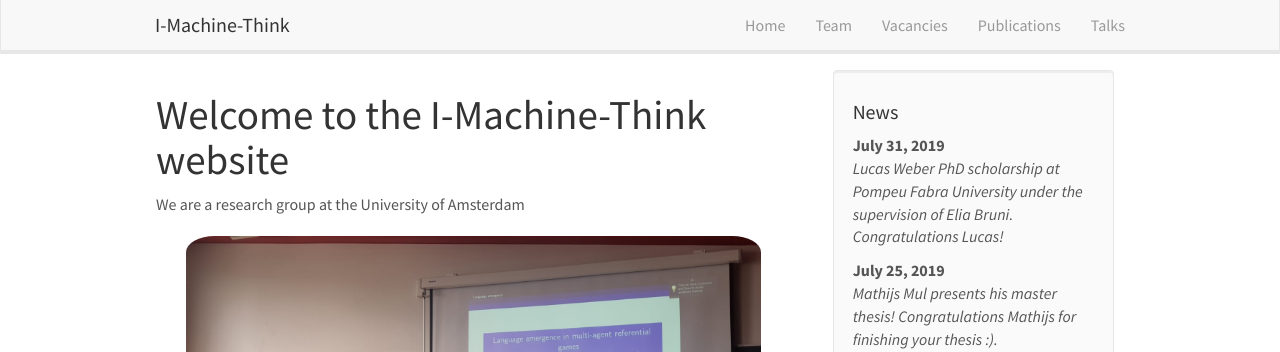
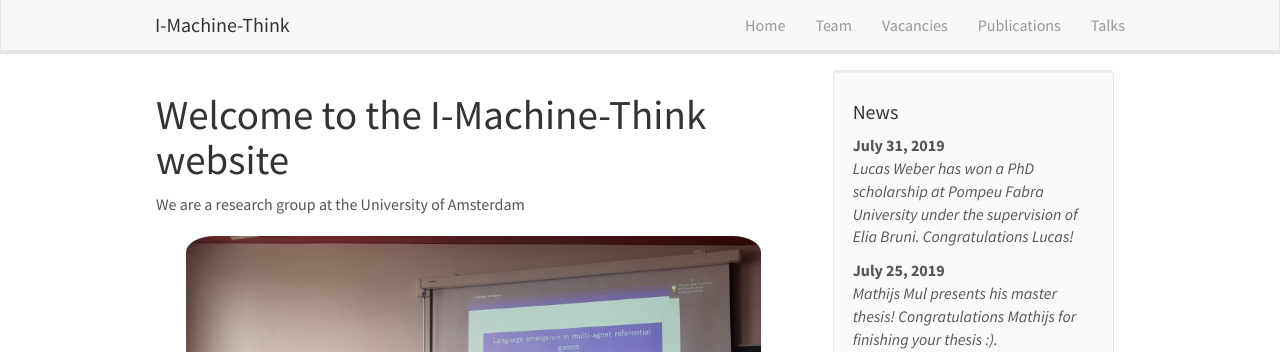
Before and after one commit to i-machine-think/i-machine-think.github.io, a Jekyll site: the page built from _pages/home.md, in a window 1280 px wide and 1186 px high. Shown: the top 352 px of the window. Built offline with Jekyll 4.4.1, drawn with Linux system fonts in a browser that asks for light colours; nearby versions of some CDN libraries.

Commit message:
add lucas pic and news

```diff
--- a/_data/news.yml
+++ b/_data/news.yml
@@ -1,5 +1,5 @@
 - date: "July 31, 2019"
-  headline: "Lucas Weber PhD scholarship at Pompeu Fabra University under the supervision of Elia Bruni. Congratulations Lucas!"
+  headline: "Lucas Weber has won a PhD scholarship at Pompeu Fabra University under the supervision of Elia Bruni. Congratulations Lucas!"
   content: "Lucas Weber has won a PhD scholarship at Pompeu Fabra University under the supervision of Elia Bruni. Luca will join the group in September. Congrats Lucas!"
   image: "lucas_weber.jpeg"
 
```
